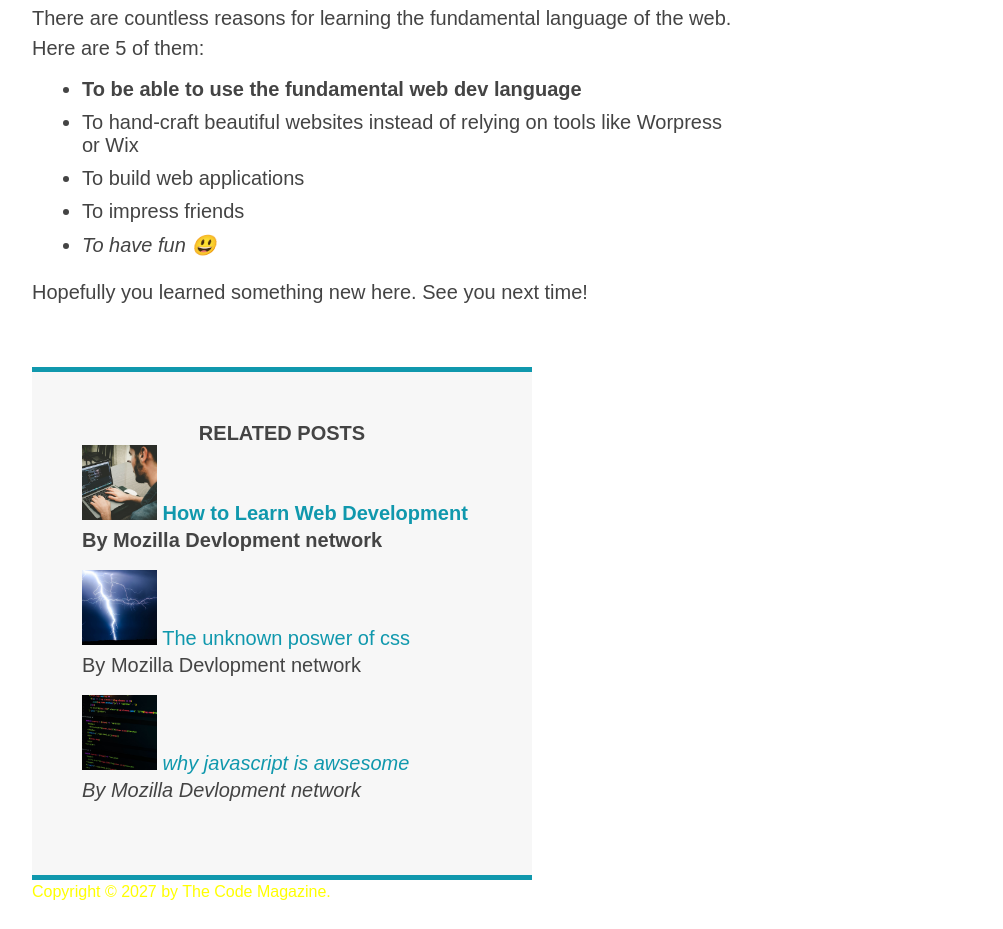
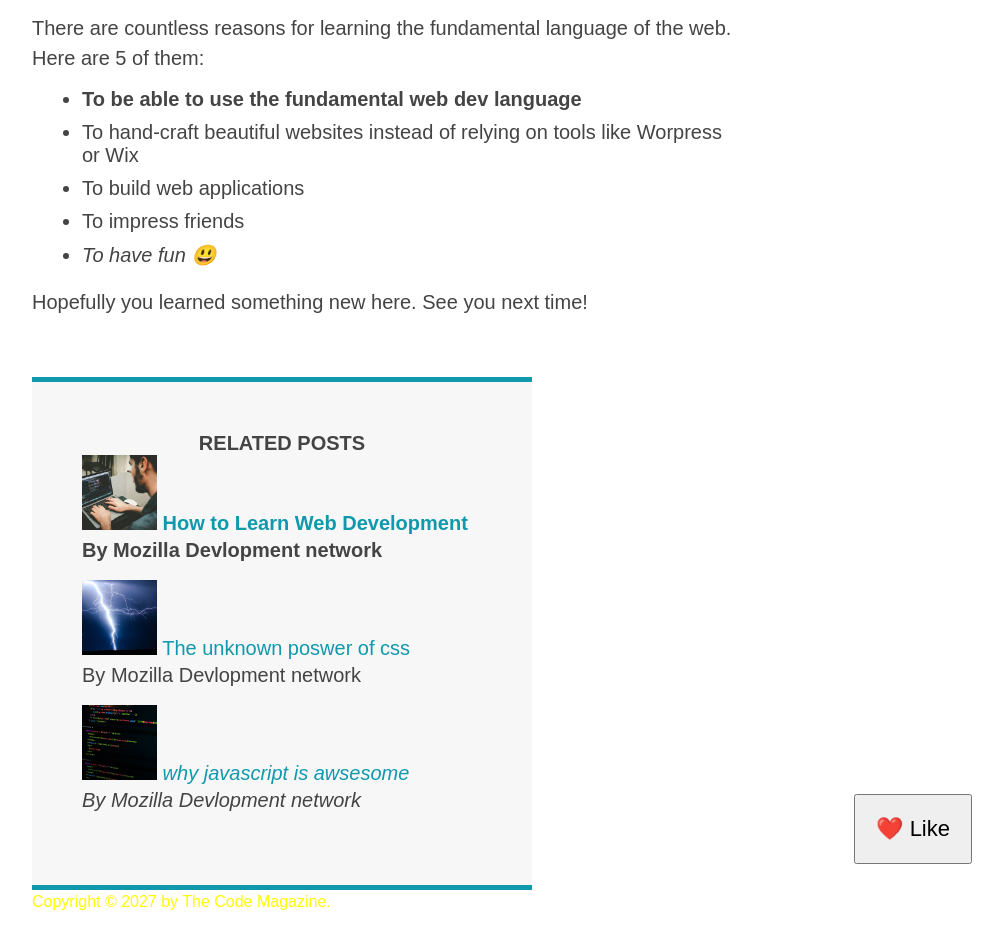
Before and after one commit to sarang67/html-css, a website: page index.html in a window 1280 px wide. Shown: the part 1375-2304 px from the top of the page, without its empty margins (258-1261 px from the left). Drawn offline with Linux system fonts and the light colour scheme.

Commit message:
1) Assignment#3 : apply the css box model here 2) CSS Types of Boxes (block , inline , inline-block , images are by default inline-block begavior) 3) CSS Positioning w3 school (static , relative , absolute)

```diff
--- a/index.html
+++ b/index.html
@@ -41,6 +41,7 @@
             height="200"
             alt="this is code post image"
           />
+          <button>❤️ Like</button>
         </header>
         <p>
           All modern websites and web applications are built using three
--- a/styles/styles.css
+++ b/styles/styles.css
@@ -7,6 +7,7 @@
 body {
   font-family: sans-serif;
   color: #444;
+  position: relative;
 }
 
 /* h1,
@@ -229,3 +230,30 @@ article {
   margin-left: auto;
   margin-right: auto;
 }
+
+nav a:link {
+  /* background-color: orangered;
+  margin: 20px;
+  padding: 20px;
+    display:block;
+  */
+
+  margin-right: 30px;
+  margin-top: 10px;
+  display: inline-block;
+}
+
+nav a:link:last-child {
+  margin-right: 0;
+}
+
+button {
+  font-size: 22px;
+  padding: 20px;
+  cursor: pointer;
+  position: absolute;
+  /* top: 50px;
+  left: 50px; */
+  bottom: 50px;
+  right: 50px;
+}
```
Also changed, not shown: assets/images/Assignment3.PNG (added).
